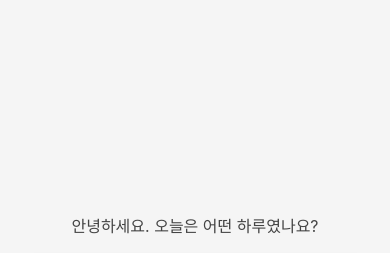
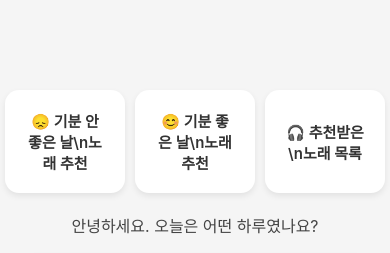
Before and after one commit to kangwoohyun999/AI_App_Project, a React Native app in the folder Today_Condition/: screen /Home in a window 390 px wide. Shown: the part 371-624 px from the top of the page. Built offline with nearby package versions, Linux system fonts and the light colour scheme.

Commit message:
노래추천

```diff
--- a/Today_Condition/screens/HomeScreen.js
+++ b/Today_Condition/screens/HomeScreen.js
@@ -65,7 +65,29 @@ export default function HomeScreen({ navigation }) {
           </TouchableOpacity>
         </View>
       </View>
+      {/* ✨ 음악 추천 카드 섹션 */}
+      <View style={styles.musicSection}>
+        <TouchableOpacity
+          style={styles.musicCard}
+          onPress={() => navigation.navigate("음악추천", { mood: "bad" })}
+        >
+          <Text style={styles.musicCardText}>😞 기분 안좋은 날\n노래 추천</Text>
+        </TouchableOpacity>
 
+        <TouchableOpacity
+          style={styles.musicCard}
+          onPress={() => navigation.navigate("음악추천", { mood: "good" })}
+        >
+          <Text style={styles.musicCardText}>😊 기분 좋은 날\n노래 추천</Text>
+        </TouchableOpacity>
+
+        <TouchableOpacity
+          style={styles.musicCard}
+          onPress={() => navigation.navigate("추천목록")}
+        >
+          <Text style={styles.musicCardText}>🎧 추천받은\n노래 목록</Text>
+        </TouchableOpacity>
+      </View>
       {/* 하단: 안내 문구 + 캘린더 / 채팅 버튼 */}
       <View style={styles.bottomSection}>
         <Text style={styles.promptText}>
@@ -191,4 +213,31 @@ const styles = StyleSheet.create({
     fontSize: 16,
     fontWeight: "600",
   },
+  musicSection: {
+    flexDirection: "row",
+    justifyContent: "space-between",
+    width: "100%",
+    paddingVertical: 20,
+  },
+
+  musicCard: {
+    flex: 1,
+    backgroundColor: "#ffffff",
+    marginHorizontal: 5,
+    padding: 20,
+    borderRadius: 14,
+    alignItems: "center",
+    justifyContent: "center",
+    shadowColor: "#000",
+    shadowOpacity: 0.08,
+    shadowRadius: 6,
+    shadowOffset: { width: 0, height: 3 },
+  },
+
+  musicCardText: {
+    color: "#333",
+    fontSize: 15,
+    fontWeight: "600",
+    textAlign: "center",
+  },
 });
```
Also changed, not shown: Today_Condition/navigation/MainStack.js (+9 -0 lines), Today_Condition/screens/MusicRecommend.js (added, +47 -0 lines), 1 other file (tests, documents, lock files or other folders).
